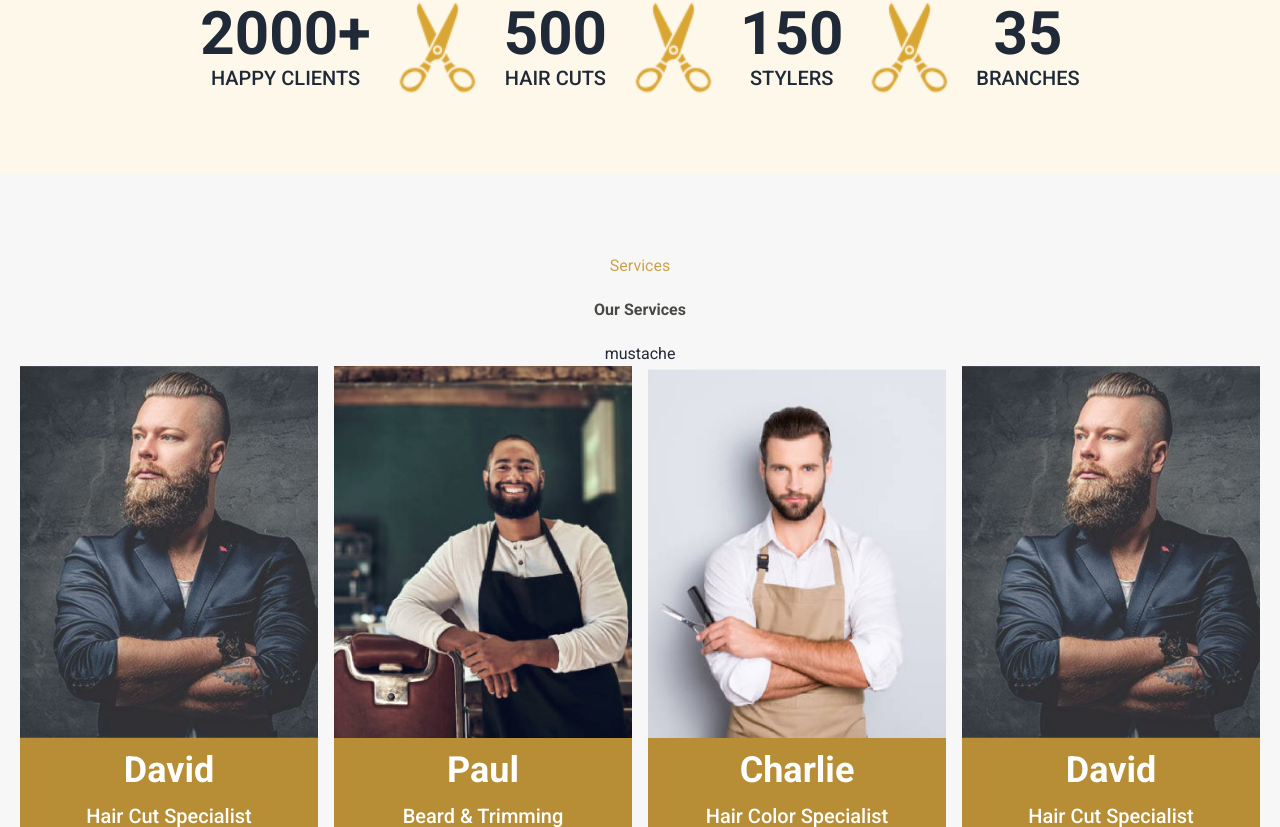
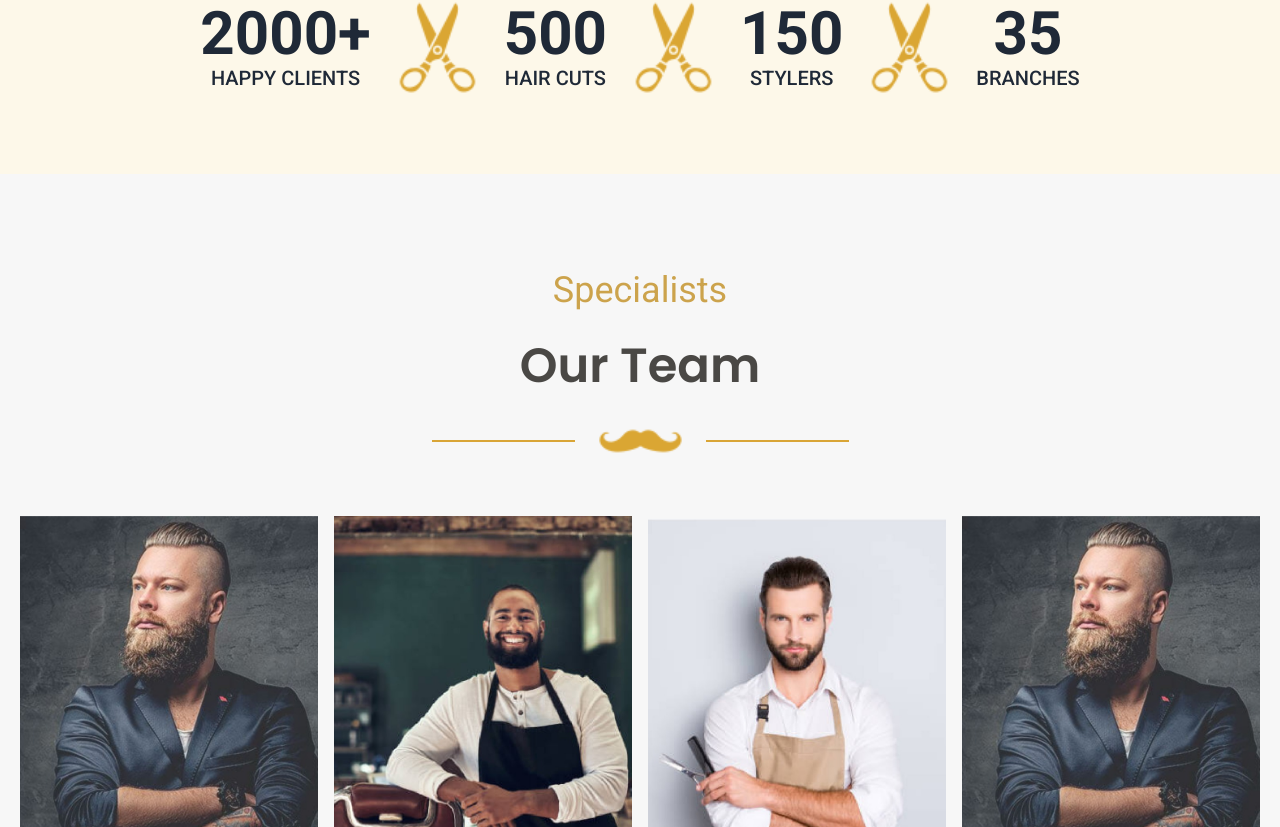
Before and after one commit to Shahriar-Samir/Barbarz, a Next.js app: page / in a window 1280 px wide. Shown: the part 3505-4332 px from the top of the page. Built offline with nearby package versions, Linux system fonts and the light colour scheme.

Commit message:
add: designand reponsiveness to our team section

```diff
--- a/src/components/Services.tsx
+++ b/src/components/Services.tsx
@@ -40,7 +40,7 @@ const Services = () => {
     return (
         <section className='bg-[#FDF8E9] flex flex-col items-center px-10 gap-5 py-28 my-16'>
                 <header className='flex flex-col items-center'>
-                    <h2 className='text-[#CCA34C] text-4xl'>Services</h2>
+                <h3 className='text-[#CCA34C] text-4xl'>Services</h3>
                     <h1 className='text-[#4A4845] text-5xl font-semibold font-poppins mt-3'>Our Services</h1>
                     <div className="flex gap-5 mt-3">
                         <img src='/icons/line.svg'/>
--- a/src/components/Specialists.tsx
+++ b/src/components/Specialists.tsx
@@ -33,19 +33,21 @@ const Specialists = () => {
     ]
 
     return (
-        <section className='px-5 py-20'>
+        <section className='px-5 py-24 pb-32'>
             <section className='flex flex-col items-center gap-5'>
-            <h2 className='text-[#CCA34C] text-'>Services</h2>
-                    <h1 className='text-[#4A4845] text font-semibold'>Our Services</h1>
-                    <div className='divide-x-0'>
-                    mustache
+            <h3 className='text-[#CCA34C] text-4xl'>Specialists</h3>
+                    <h1 className='text-[#4A4845] text-5xl font-semibold font-poppins mt-3'>Our Team</h1>
+                    <div className="flex gap-5 mt-3">
+                        <img src='/icons/line.svg'/>
+                        <img src='/icons/mustache.svg'/>
+                        <img src='/icons/line.svg'/>
                     </div>
             </section>
-            <section className='grid grid-cols-4 gap-4'>
+            <section className='grid grid-cols-1 md:grid-cols-2 lg:grid-cols-4 gap-20 md:gap-4 mt-14'>
                 {specialists.map(item=>{
-                    return <article key={item.id} className='bg-[#B78E36] text-white text-center flex flex-col gap-3'>
+                    return <article key={item.id} className='bg-[#B78E36] text-white text-center flex flex-col gap-3 pb-8   '>
                             <img src={item.img}/>
-                            <h1 className='text-4xl font-semibold'>{item.name}</h1>
+                            <h1 className='text-4xl font-semibold mt-1'>{item.name}</h1>
                             <p className='text-xl font-medium'>{item.expertise}</p>
                     </article>
                 })}
```
